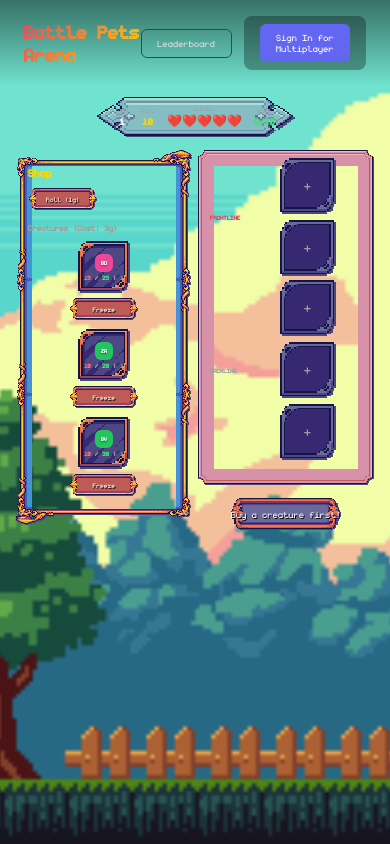
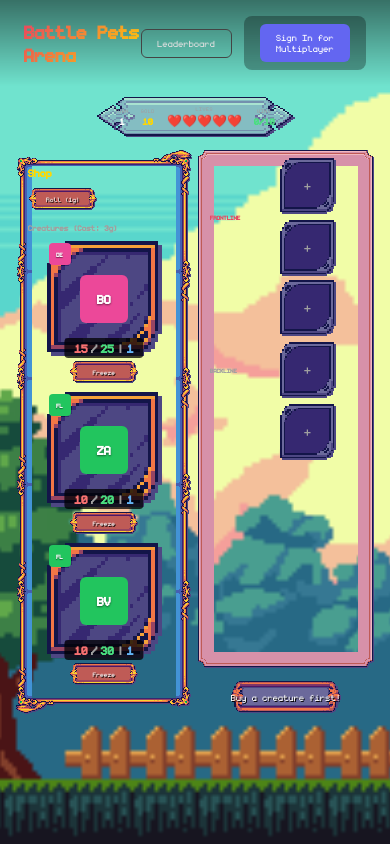
Before and after one commit to ReedRawlings/CryptidPetBattles, a React (Vite) app: page / in a window 390 px wide. Built offline with nearby package versions, Linux system fonts and the light colour scheme; no server answers.

Commit message:
updated layout for shop

```diff
--- a/src/components/PetCard.css
+++ b/src/components/PetCard.css
@@ -135,72 +135,116 @@
   padding: 2px 6px;
   border-radius: 4px;
   font-weight: bold;
+  z-index: 3;
 }
 
-/* Star display replacing old level badge */
+/* Star display */
 .pet-card__star {
   position: absolute;
   top: -8px;
-  left: -8px;
+  right: -4px;
   color: var(--color-gold);
   font-size: 12px;
   text-shadow: 0 1px 3px rgba(0, 0, 0, 0.8);
   font-weight: bold;
+  z-index: 3;
+}
+
+/* Tribe icon — upper-left corner */
+.pet-card__tribe-icon {
+  position: absolute;
+  top: 4px;
+  left: 4px;
+  width: 20px;
+  height: 20px;
+  border-radius: 4px;
+  display: flex;
+  align-items: center;
+  justify-content: center;
+  font-size: 8px;
+  font-weight: bold;
+  color: white;
+  text-shadow: 0 1px 1px rgba(0, 0, 0, 0.5);
+  z-index: 3;
+  line-height: 1;
+}
+
+.pet-card--small .pet-card__tribe-icon {
+  width: 16px;
+  height: 16px;
+  font-size: 6px;
+  top: 2px;
+  left: 2px;
+  border-radius: 3px;
+}
+
+.pet-card--large .pet-card__tribe-icon {
+  width: 24px;
+  height: 24px;
+  font-size: 9px;
+  top: 6px;
+  left: 6px;
+  border-radius: 5px;
 }
 
 /* Tribe-colored avatar placeholder */
 .pet-card__avatar {
-  width: 36px;
-  height: 36px;
+  width: 40px;
+  height: 40px;
   border-radius: 6px;
   display: flex;
   align-items: center;
   justify-content: center;
-  font-size: 14px;
+  font-size: 16px;
   font-weight: bold;
   color: white;
   text-shadow: 0 1px 2px rgba(0, 0, 0, 0.5);
-  margin-bottom: 4px;
 }
 
 .pet-card--small .pet-card__avatar {
-  width: 24px;
-  height: 24px;
-  font-size: 10px;
+  width: 28px;
+  height: 28px;
+  font-size: 11px;
   border-radius: 4px;
 }
 
 .pet-card--large .pet-card__avatar {
-  width: 48px;
-  height: 48px;
-  font-size: 18px;
+  width: 56px;
+  height: 56px;
+  font-size: 22px;
   border-radius: 8px;
 }
 
-.pet-card__name {
-  font-size: 12px;
-  font-weight: 600;
-  text-align: center;
-  margin-bottom: 2px;
+/* Stats — overlaid on bottom border */
+.pet-card__stats {
+  position: absolute;
+  bottom: -2px;
+  left: 50%;
+  transform: translateX(-50%);
+  display: flex;
+  align-items: center;
+  gap: 3px;
+  font-size: 16px;
+  font-weight: bold;
+  background: rgba(0, 0, 0, 0.75);
+  padding: 2px 8px;
+  border-radius: 4px;
+  white-space: nowrap;
+  z-index: 2;
 }
 
-.pet-card--small .pet-card__name {
-  font-size: 10px;
+.pet-card--small .pet-card__stats {
+  font-size: 12px;
+  padding: 1px 5px;
+  gap: 2px;
+  bottom: -1px;
 }
 
-/* Tribe badge */
-.pet-card__tribe-badge {
-  font-size: 9px;
-  font-weight: 600;
-  margin-bottom: 2px;
-}
-
-.pet-card__stats {
-  display: flex;
-  align-items: center;
+.pet-card--large .pet-card__stats {
+  font-size: 18px;
+  padding: 3px 10px;
   gap: 4px;
-  font-size: 14px;
-  font-weight: bold;
+  bottom: -2px;
 }
 
 .pet-card__attack {
@@ -362,44 +406,52 @@
   }
 
   .pet-card__avatar {
-    width: 24px;
-    height: 24px;
-    font-size: 10px;
-    margin-bottom: 2px;
+    width: 28px;
+    height: 28px;
+    font-size: 11px;
   }
 
   .pet-card--small .pet-card__avatar {
-    width: 18px;
-    height: 18px;
-    font-size: 8px;
+    width: 20px;
+    height: 20px;
+    font-size: 9px;
   }
 
   .pet-card--large .pet-card__avatar {
-    width: 28px;
-    height: 28px;
-    font-size: 12px;
+    width: 32px;
+    height: 32px;
+    font-size: 13px;
   }
 
-  .pet-card__name {
-    display: none;
+  .pet-card__tribe-icon {
+    width: 16px;
+    height: 16px;
+    font-size: 6px;
+    top: 2px;
+    left: 2px;
   }
 
-  .pet-card--small .pet-card__name {
-    display: none;
-  }
-
-  .pet-card__tribe-badge {
-    display: none;
+  .pet-card--large .pet-card__tribe-icon {
+    width: 18px;
+    height: 18px;
+    font-size: 7px;
+    top: 3px;
+    left: 3px;
   }
 
   .pet-card__stats {
-    font-size: 10px;
+    font-size: 11px;
+    padding: 1px 5px;
+  }
+
+  .pet-card--large .pet-card__stats {
+    font-size: 13px;
   }
 
   .pet-card__star {
     font-size: 8px;
     top: -4px;
-    left: -4px;
+    right: -2px;
   }
 
   .pet-card__frozen-badge {
@@ -499,32 +551,31 @@
   }
 
   .pet-card__avatar {
-    width: 18px;
-    height: 18px;
-    font-size: 8px;
+    width: 22px;
+    height: 22px;
+    font-size: 9px;
   }
 
   .pet-card--small .pet-card__avatar {
-    width: 14px;
-    height: 14px;
+    width: 16px;
+    height: 16px;
     font-size: 7px;
   }
 
   .pet-card--large .pet-card__avatar {
-    width: 22px;
-    height: 22px;
+    width: 26px;
+    height: 26px;
     font-size: 10px;
-  }
-
-  .pet-card__name {
-    font-size: 8px;
-  }
-
-  .pet-card--small .pet-card__name {
-    display: none;
   }
 
   .pet-card__stats {
     font-size: 9px;
+    padding: 1px 4px;
+  }
+
+  .pet-card__tribe-icon {
+    width: 14px;
+    height: 14px;
+    font-size: 5px;
   }
 }
--- a/src/components/PetCard.tsx
+++ b/src/components/PetCard.tsx
@@ -125,15 +125,14 @@ export function PetCard({
       {star > 1 && (
         <div className="pet-card__star">{'★'.repeat(star)}</div>
       )}
+      <div className="pet-card__tribe-icon" style={{ backgroundColor: tribeColor }}>
+        {tribe.slice(0, 2).toUpperCase()}
+      </div>
       <div
         className="pet-card__avatar"
         style={{ backgroundColor: tribeColor }}
       >
         {getInitials(pet.name)}
-      </div>
-      <div className="pet-card__name">{pet.name}</div>
-      <div className="pet-card__tribe-badge" style={{ color: tribeColor }}>
-        {tribe}
       </div>
       {showStats && (
         <div className="pet-card__stats">
--- a/src/components/Shop.css
+++ b/src/components/Shop.css
@@ -2,15 +2,15 @@
   border-image: url('/tinyRPG_dragonRegaliaGUI_v1_0/20240707dragon9SlicesA.png') 48 fill / 48px / 0 round;
   background-color: transparent;
   image-rendering: pixelated;
-  padding: 48px;
-  margin-bottom: 10px;
+  padding: 24px 48px;
+  margin-bottom: 4px;
 }
 
 .shop__header {
   display: flex;
   justify-content: space-between;
   align-items: center;
-  margin-bottom: 16px;
+  margin-bottom: 8px;
 }
 
 .shop__header h2 {
@@ -35,13 +35,13 @@
 }
 
 .shop__section {
-  margin-bottom: 16px;
+  margin-bottom: 4px;
 }
 
 .shop__section h3 {
   font-size: 14px;
   color: var(--color-text-dim);
-  margin-bottom: 12px;
+  margin-bottom: 8px;
 }
 
 .shop__items {
@@ -54,7 +54,53 @@
   display: flex;
   flex-direction: column;
   align-items: center;
-  gap: 8px;
+  gap: 4px;
+}
+
+/* Scale up pet cards in shop by 20% (medium default: 96 -> 115) */
+.shop__item .pet-card--medium {
+  width: 115px;
+  height: 115px;
+  padding: 14px;
+  background-size: 460px 115px;
+  background-position: -230px 0;
+}
+
+.shop__item .pet-card--medium:hover {
+  background-position: -115px 0;
+}
+
+.shop__item .pet-card--medium.pet-card--selected {
+  background-position: 0 0;
+}
+
+.shop__item .pet-card--medium.pet-card--selected:hover {
+  background-position: 0 0;
+}
+
+.shop__item .pet-card--medium.pet-card--empty {
+  background-position: -345px 0;
+}
+
+.shop__item .pet-card--medium.pet-card--empty:hover {
+  background-position: -115px 0;
+}
+
+.shop__item .pet-card--medium .pet-card__avatar {
+  width: 48px;
+  height: 48px;
+  font-size: 19px;
+}
+
+.shop__item .pet-card--medium .pet-card__tribe-icon {
+  width: 22px;
+  height: 22px;
+  font-size: 9px;
+}
+
+.shop__item .pet-card--medium .pet-card__stats {
+  font-size: 18px;
+  padding: 3px 10px;
 }
 
 .shop__freeze-btn {
```
